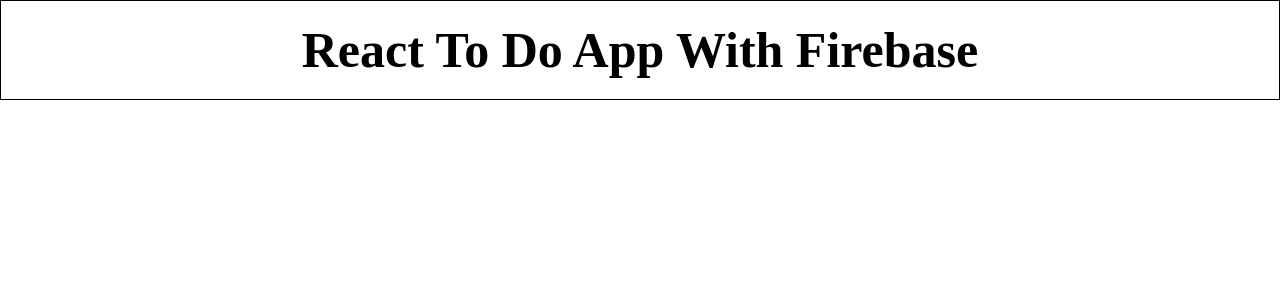
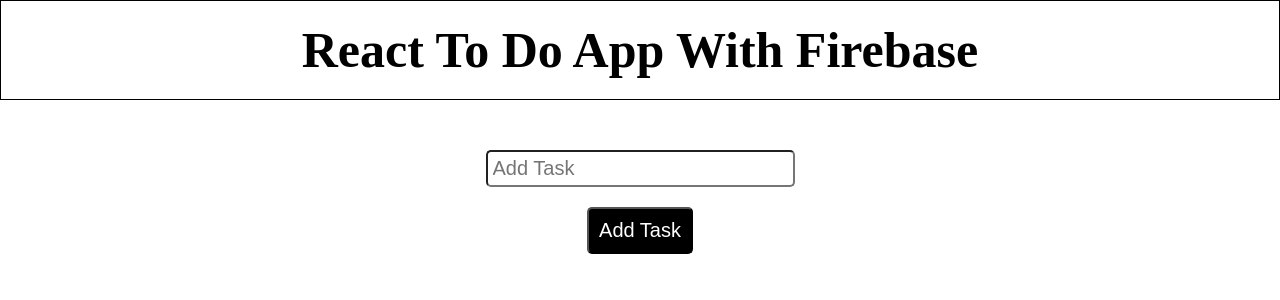
Before and after one commit to MarcoValeri/react-to-do-app-with-firebase, a React (Vite) app: page / in a window 1280 px wide. Shown: the top 300 px of the page. Built offline with nearby package versions, Linux system fonts and the light colour scheme.

Commit message:
Add to do form as a component

```diff
--- a/src/App.jsx
+++ b/src/App.jsx
@@ -1,3 +1,4 @@
+import AddTask from './components/AddTask/AddTask';
 import Nav from './components/Nav/Nav';
 
 import './App.css';
@@ -7,6 +8,7 @@
     return (
         <>
             <Nav />
+            <AddTask />
         </>
     );
 }
--- a/src/assets/style/abstract/_variable.scss
+++ b/src/assets/style/abstract/_variable.scss
@@ -1,2 +1,3 @@
 // Colors
 $black: #000;
+$white: #fff;
--- a/src/assets/style/base/_typography.scss
+++ b/src/assets/style/base/_typography.scss
@@ -2,3 +2,19 @@
 .h1 {
     font-size: 5rem;
 }
+
+// Button
+.button {
+    font-size: 2rem;
+    padding: 1rem;
+    color: $white;
+    background-color: $black;
+    border-radius: 5px;
+}
+
+// Inputs
+.input-text {
+    font-size: 2rem;
+    padding: .5rem;
+    border-radius: 5px;
+}
--- /dev/null
+++ b/src/components/AddTask/AddTask.jsx
@@ -0,0 +1,20 @@
+import './AddTask.scss';
+
+const AddTask = () => {
+    return (
+        <div className="add-task">
+            <div>
+                <form className="add-task__form">
+                    <div className="add-task__form-container-add-task">
+                        <input className="add-task__input-text input-text" type="text" placeholder="Add Task" />
+                    </div>
+                    <div className="add-task__form-container-submit">
+                        <button className="button" type="submit">Add Task</button>
+                    </div>
+                </form>
+            </div>
+        </div>
+    )
+}
+
+export default AddTask;
--- /dev/null
+++ b/src/components/AddTask/AddTask.scss
@@ -0,0 +1,24 @@
+.add-task {
+    padding: 0 5rem;
+
+    &__form {
+        display: flex;
+        flex-direction: column;
+        align-items: center;
+    }
+
+    &__form-container-add-task {
+        width: 50%;
+        text-align: center;
+        margin-bottom: 2rem;
+    }
+
+    &__input-text {
+        width: 50%;
+    }
+
+    &__form-container-submit {
+        width: 50%;
+        text-align: center;
+    }
+}
--- a/src/components/Nav/Nav.scss
+++ b/src/components/Nav/Nav.scss
@@ -3,5 +3,6 @@
 .nav {
     text-align: center;
     padding: 2rem 0;
+    margin-bottom: 5rem;
     border: 1px solid $black;
 }
```
